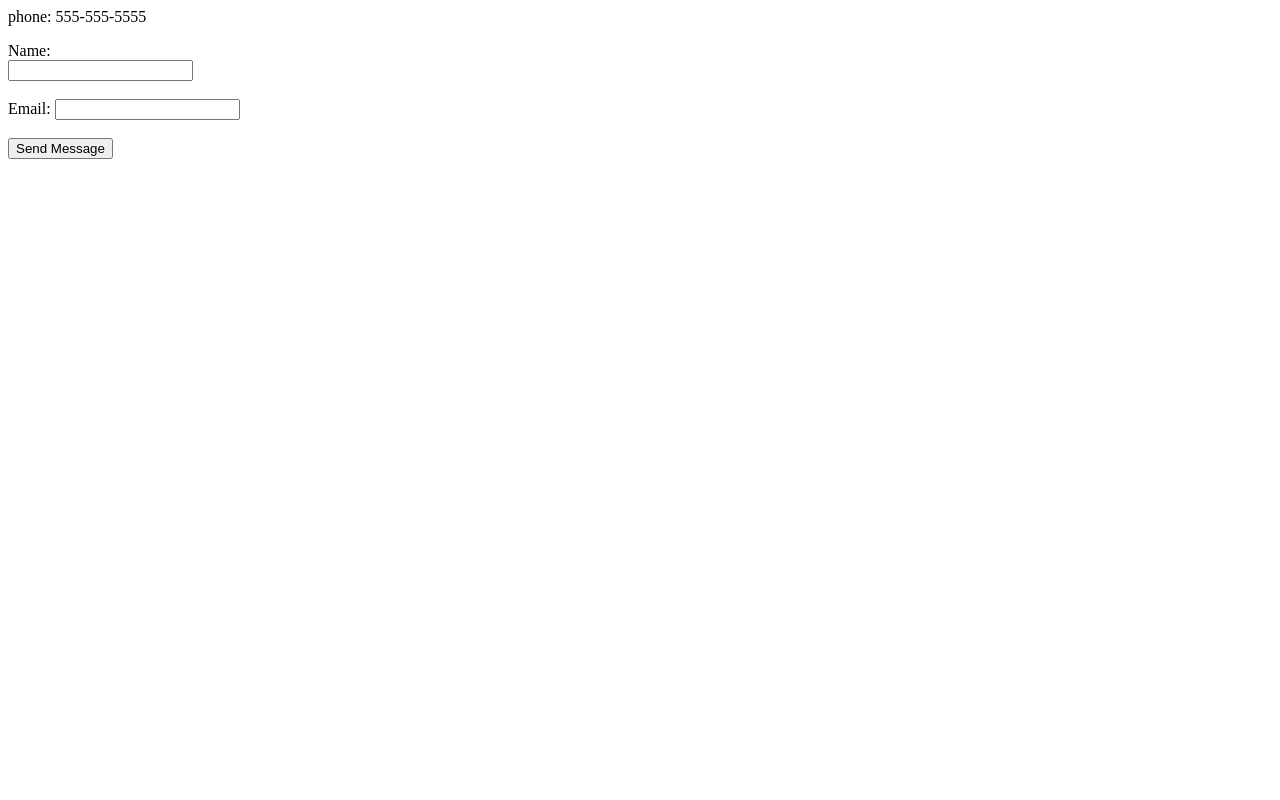
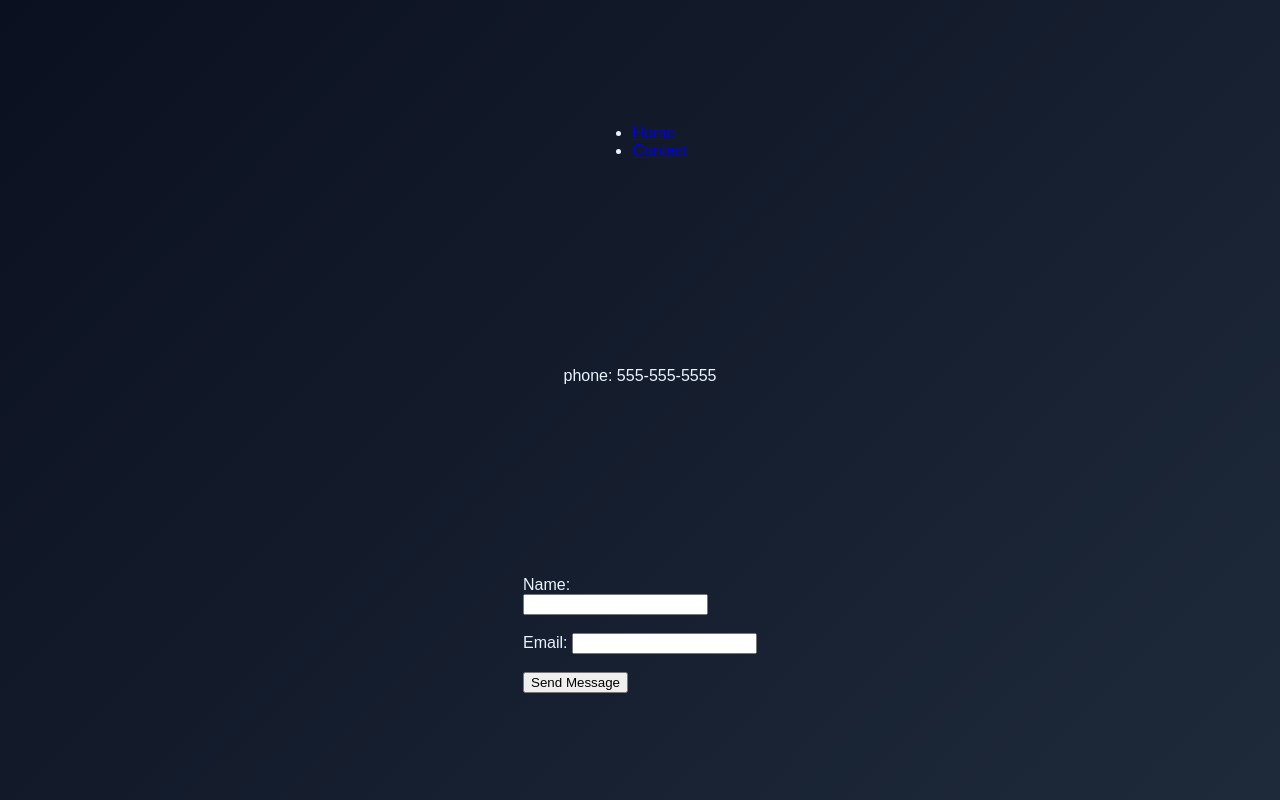
Before and after one commit to ewolde12-glitch/New-website., a plain HTML site: page contact.html in a window 1280 px wide. Drawn offline with Linux system fonts and the light colour scheme.

Commit message:
Revise contact.html structure and fix errors

```diff
--- a/contact.html
+++ b/contact.html
@@ -1,8 +1,23 @@
+<!DOCTYPE html>
+<html lang="en">
+    <head>
+        <meta charset="UTF-8">
+        <meta name="viewport" content="width=device-width, initial-scale=1.0">
+        <title>contact</title>
+        <link rel="stylesheet" href="style/style.css">
+    </head>
+    <body>
+        <nav>
+            <ul>
+                <li><a href="index.html">Home</a></li>
+                <li><a href="contact.html">Contact</a></li>
+            </ul>
+        </nav>
 
 
       <p>phone: 555-555-5555</p>
-
-   <from>
+        <section>
+          <form>
             <label for="name">Name:</label><br>
             <input type="text" id="name"><br><br>
 
@@ -10,7 +25,7 @@
             <input type="email" id="email"  name="email"><br><br>
 
 
-           <button type="sumit">Send Message</button>
+            <button type="submit">Send Message</button>
 
           </form>
         </section>
```
Lines whose indentation alone changed are shown as unchanged.
